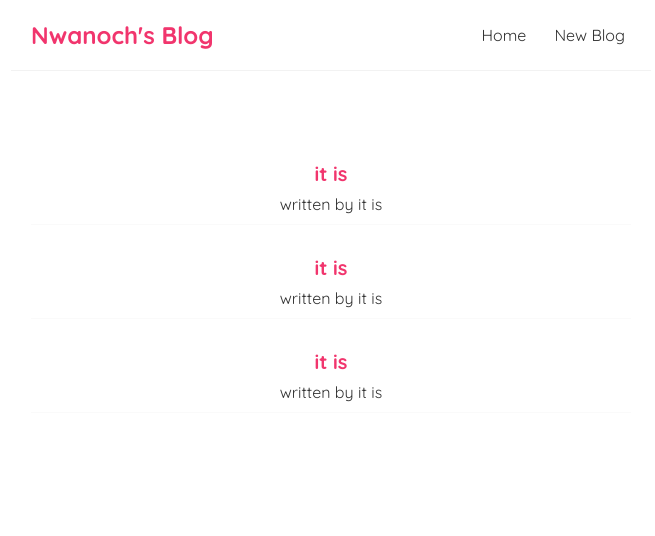
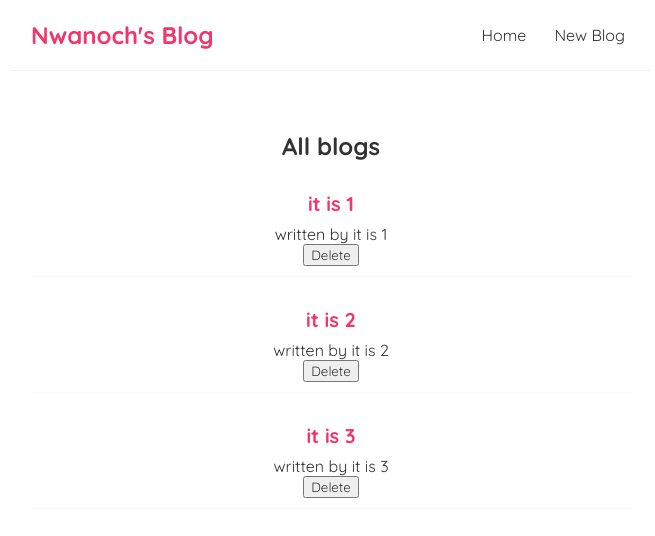
Before and after one commit to wenotch/BlogBuiltWithReact, a React (Create React App) app: page / in a window 1280 px wide. Shown: the top 536 px of the page, without its empty margins (309-964 px from the left). Built offline with nearby package versions, Linux system fonts and the light colour scheme.

Commit message:
Created the home

```diff
--- a/src/BlogList.js
+++ b/src/BlogList.js
@@ -1,12 +1,13 @@
-import React from 'react'
+import React from "react";
 
 function BlogList(props) {
   return (
     <div className="blog-preview" key={props.id}>
       <h2>{props.title}</h2>
       <p>written by {props.author}</p>
+      <button onClick={props.delete}>Delete</button>
     </div>
   );
 }
 
-export default BlogList
+export default BlogList;
--- a/src/Home.js
+++ b/src/Home.js
@@ -3,14 +3,25 @@ import BlogList from "./BlogList";
 
 function Home() {
   const [blogs, setblogs] = useState([
-    { title: "it is", body: "body", aurthor: "nwanoch", id: 1 },
-    { title: "it is", body: "body", aurthor: "nwanoch", id: 2 },
-    { title: "it is", body: "body", aurthor: "nwanoch", id: 3 },
+    { title: "it is 1", body: "body", aurthor: "nwanoch", id: 1 },
+    { title: "it is 2", body: "body", aurthor: "nwanoch", id: 2 },
+    { title: "it is 3", body: "body", aurthor: "nwanoch", id: 3 },
   ]);
+
+  const handleDelete = (id) => {
+    const newblog = blogs.filter((blog) => blog.id !== id);
+    setblogs(newblog);
+  };
   return (
     <div className="home">
+      <h2>All blogs</h2>
       {blogs.map((blog) => (
-        <BlogList title={blog.title} author={blog.title} id={blog.id}/>
+        <BlogList
+          title={blog.title}
+          author={blog.title}
+          id={blog.id}
+          delete={() => handleDelete(blog.id)}
+        />
       ))}
     </div>
   );
```
Lines whose indentation alone changed are shown as unchanged.
